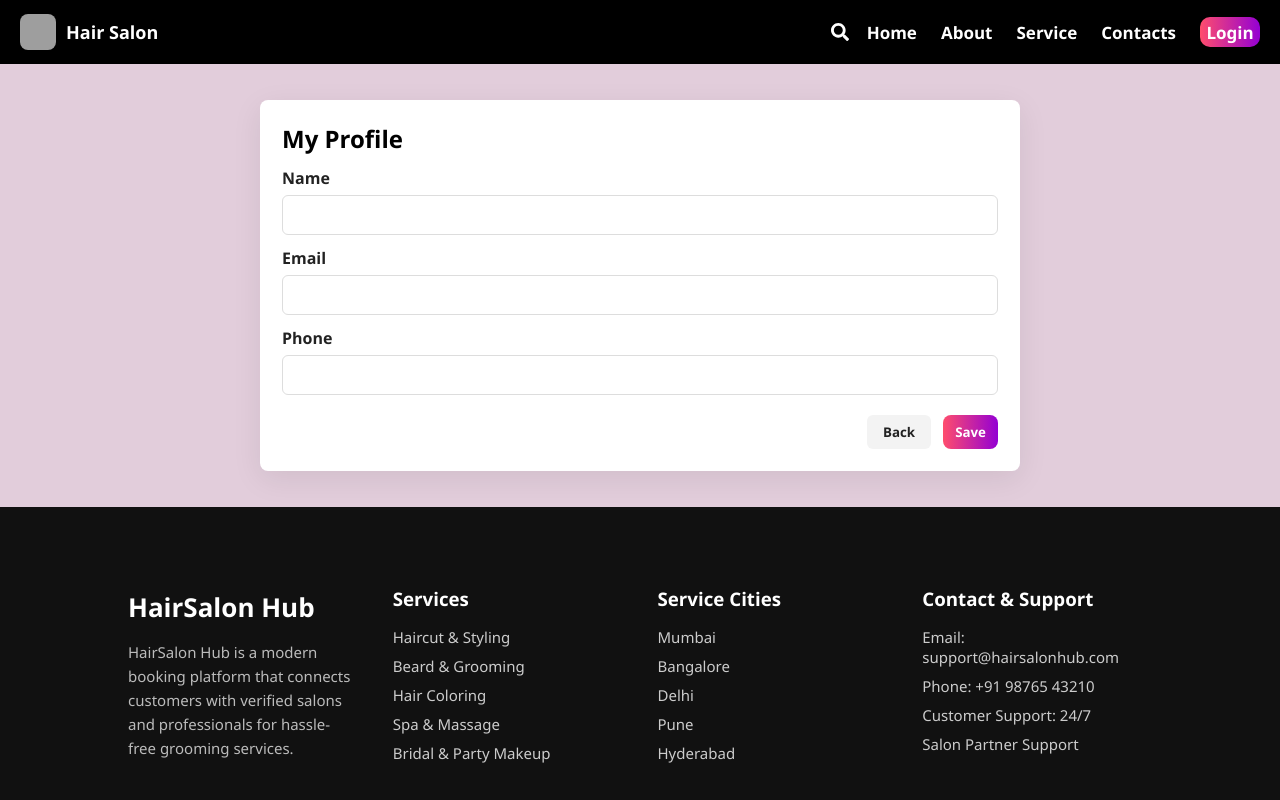
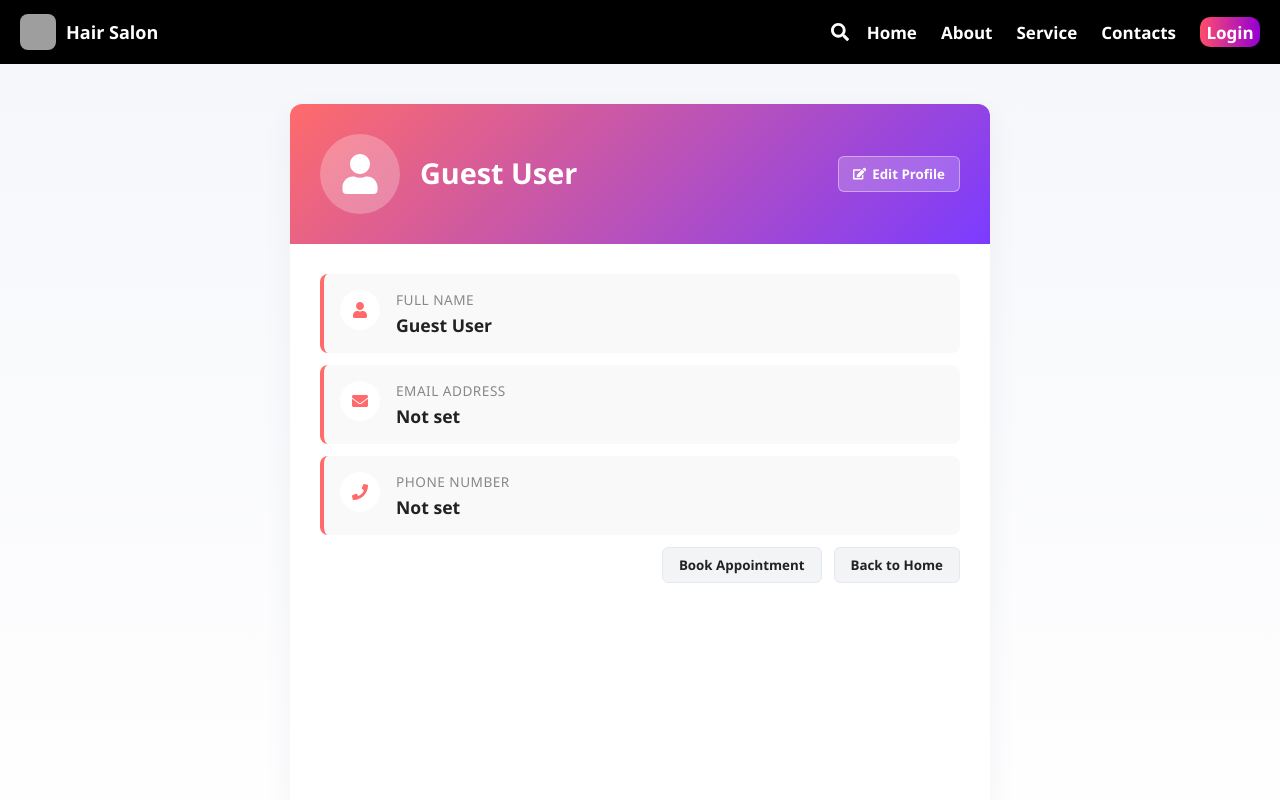
Before and after one commit to Omkar1307/HairSaloon, a React app in the folder frontend/: page /profile in a window 1280 px wide. Shown: the top 800 px of the page. Built offline with nearby package versions, Linux system fonts and the light colour scheme; grey boxes are pictures that could not be loaded; the HTML template or start-up script is replaced by a standard one.

Commit message:
profile page update

```diff
--- a/frontend/src/Pages/Profile.css
+++ b/frontend/src/Pages/Profile.css
@@ -1,12 +1,202 @@
-.profile-page { display:flex; justify-content:center; padding:36px 16px; }
-.profile-card { width:100%; max-width:760px; background:#fff; padding:22px; border-radius:8px; box-shadow:0 8px 30px rgba(0,0,0,0.08); }
-.profile-card h2 { margin:0 0 12px 0; }
-.profile-form { display:flex; flex-direction:column; gap:12px; }
-.profile-form label { display:flex; flex-direction:column; font-weight:600; color:#222; }
-.profile-form input { margin-top:6px; padding:10px 12px; border:1px solid #ddd; border-radius:6px; }
-.profile-actions { display:flex; gap:12px; justify-content:flex-end; margin-top:8px; }
-.btn { padding:8px 14px; border-radius:8px; cursor:pointer; border:none; }
-.btn.primary { background:linear-gradient(to right,#ff4d6d,darkviolet); color:#fff; font-weight:700; }
-.btn.secondary { background:#f3f3f3; color:#222; }
-.profile-error { color:#b30; font-weight:700; }
-.profile-success { color:#0a8; font-weight:700; }
+.profile-page {
+  display: flex;
+  justify-content: center;
+  padding: 40px 16px;
+  background: linear-gradient(180deg, #f6f7fb, #fff);
+  min-height: 100vh;
+}
+
+.profile-container {
+  width: 100%;
+  max-width: 700px;
+  background: #fff;
+  border-radius: 12px;
+  box-shadow: 0 10px 30px rgba(41,52,90,0.06);
+  overflow: hidden;
+}
+
+.profile-header {
+  display: flex;
+  align-items: center;
+  gap: 20px;
+  padding: 30px;
+  background: linear-gradient(135deg, #ff6b6b 0%, #7b3bff 100%);
+  color: #fff;
+  position: relative;
+}
+
+.profile-avatar {
+  width: 80px;
+  height: 80px;
+  border-radius: 50%;
+  background: rgba(255,255,255,0.25);
+  display: flex;
+  align-items: center;
+  justify-content: center;
+  flex-shrink: 0;
+}
+
+.avatar-icon { font-size: 40px; }
+
+.profile-header h1 { margin: 0; font-size: 1.8rem; }
+.profile-subtitle { margin: 4px 0 0; opacity: 0.9; }
+
+.btn-edit {
+  margin-left: auto;
+  padding: 8px 14px;
+  background: rgba(255,255,255,0.2);
+  border: 1px solid rgba(255,255,255,0.4);
+  color: #fff;
+  border-radius: 6px;
+  cursor: pointer;
+  display: flex;
+  align-items: center;
+  gap: 6px;
+  font-weight: 600;
+  transition: all 0.2s;
+}
+
+.btn-edit:hover { background: rgba(255,255,255,0.3); }
+
+.profile-info {
+  padding: 30px;
+}
+
+.info-item {
+  display: flex;
+  align-items: flex-start;
+  gap: 16px;
+  padding: 16px;
+  margin-bottom: 12px;
+  background: #f9f9f9;
+  border-radius: 8px;
+  border-left: 4px solid #ff6b6b;
+}
+
+.info-icon {
+  width: 40px;
+  height: 40px;
+  border-radius: 50%;
+  background: #fff;
+  display: flex;
+  align-items: center;
+  justify-content: center;
+  color: #ff6b6b;
+  flex-shrink: 0;
+}
+
+.info-label {
+  margin: 0;
+  font-size: 0.85rem;
+  color: #888;
+  text-transform: uppercase;
+  letter-spacing: 0.5px;
+}
+
+.info-value {
+  margin: 4px 0 0;
+  font-size: 1.1rem;
+  color: #222;
+  font-weight: 600;
+}
+
+.profile-form {
+  display: flex;
+  flex-direction: column;
+  gap: 16px;
+  padding: 30px;
+}
+
+.profile-form label {
+  display: flex;
+  flex-direction: column;
+  font-weight: 600;
+  color: #222;
+}
+
+.profile-form input {
+  margin-top: 8px;
+  padding: 12px;
+  border: 1px solid #e6e9f2;
+  border-radius: 8px;
+  font-size: 1rem;
+}
+
+.profile-form input:focus {
+  outline: none;
+  border-color: #ff6b6b;
+  box-shadow: 0 0 0 3px rgba(255,107,107,0.1);
+}
+
+.profile-actions, .form-actions {
+  display: flex;
+  gap: 12px;
+  justify-content: flex-end;
+  margin-top: 12px;
+  flex-wrap: wrap;
+}
+
+.btn {
+  padding: 10px 16px;
+  border-radius: 8px;
+  cursor: pointer;
+  border: none;
+  font-weight: 600;
+  transition: all 0.2s;
+}
+
+.btn.primary {
+  background: linear-gradient(90deg, #ff6b6b, #7b3bff);
+  color: #fff;
+}
+
+.btn.primary:hover {
+  transform: translateY(-2px);
+  box-shadow: 0 6px 15px rgba(255,107,107,0.3);
+}
+
+.btn.secondary {
+  background: #f3f4f6;
+  color: #222;
+  border: 1px solid #e6e9f2;
+}
+
+.btn.secondary:hover {
+  background: #e5e7eb;
+}
+
+.profile-error {
+  color: #d32f2f;
+  font-weight: 600;
+  padding: 10px 12px;
+  background: #ffebee;
+  border-radius: 6px;
+  margin: -8px 0 0 0;
+}
+
+.profile-success {
+  color: #0f9d58;
+  font-weight: 600;
+  padding: 10px 12px;
+  background: #e8f5e9;
+  border-radius: 6px;
+  margin: -8px 0 0 0;
+}
+
+@media (max-width: 600px) {
+  .profile-header {
+    flex-direction: column;
+    text-align: center;
+    padding: 24px;
+  }
+
+  .btn-edit { margin-left: 0; width: 100%; }
+
+  .profile-header h1 { font-size: 1.4rem; }
+
+  .profile-info,
+  .profile-form { padding: 20px; }
+
+  .profile-actions, .form-actions { flex-direction: column; }
+  .btn { width: 100%; }
+}
--- a/frontend/src/Pages/Profile.jsx
+++ b/frontend/src/Pages/Profile.jsx
@@ -2,122 +2,199 @@ import React, { useEffect, useState } from "react";
 import "./Profile.css";
 import axios from "axios";
 import { useNavigate } from "react-router-dom";
+import { FaUser, FaEnvelope, FaPhone, FaEdit } from "react-icons/fa";
 
 function Profile() {
   const navigate = useNavigate();
-  const [name, setName] = useState("");
+  const [name, setName] = useState("Guest User");
   const [email, setEmail] = useState("");
   const [phone, setPhone] = useState("");
+  const [isEditing, setIsEditing] = useState(false);
+  const [editForm, setEditForm] = useState({ name: "", email: "", phone: "" });
   const [loading, setLoading] = useState(false);
   const [error, setError] = useState("");
   const [success, setSuccess] = useState("");
 
   useEffect(() => {
+    // Try to get user email from localStorage after login
+    const userEmail = localStorage.getItem("userEmail");
+    if (userEmail) {
+      setEmail(userEmail);
+      setEditForm((f) => ({ ...f, email: userEmail }));
+    }
+
     // Try localStorage first
     const stored = localStorage.getItem("profile");
     if (stored) {
       try {
         const p = JSON.parse(stored);
-        setName(p.name || "");
-        setEmail(p.email || "");
+        setName(p.name || "Guest User");
+        setEmail(p.email || userEmail || "");
         setPhone(p.phone || "");
+        setEditForm({ name: p.name || "", email: p.email || userEmail || "", phone: p.phone || "" });
         return;
       } catch (e) {
         // ignore parse error
       }
     }
 
-    // If token exists, try fetching from API (best-effort)
-    const token = localStorage.getItem("token");
-    if (!token) return;
+    // Pre-fill form with current values
+    setEditForm({ name, email, phone });
+  }, []);
 
-    (async () => {
-      setLoading(true);
-      try {
-        const res = await axios.get("http://localhost:8081/api/auth/me", {
-          headers: { Authorization: `Bearer ${token}` },
-        });
-        const d = res.data || {};
-        setName(d.name || d.fullName || "");
-        setEmail(d.email || "");
-        setPhone(d.mobile || d.phone || "");
-      } catch (err) {
-        // ignore — this is optional
-      } finally {
-        setLoading(false);
-      }
-    })();
-  }, []);
+  const handleEdit = () => {
+    setEditForm({ name, email, phone });
+    setIsEditing(true);
+  };
+
+  const handleCancel = () => {
+    setIsEditing(false);
+    setError("");
+  };
+
+  const handleInputChange = (e) => {
+    const { name, value } = e.target;
+    setEditForm((f) => ({ ...f, [name]: value }));
+  };
 
   const handleSave = async (e) => {
     e.preventDefault();
     setError("");
     setSuccess("");
 
-    if (!name || !email) {
+    if (!editForm.name || !editForm.email) {
       setError("Name and email are required");
       return;
     }
 
-    const payload = { name, email, phone };
-
-    const token = localStorage.getItem("token");
-    if (token) {
     try {
       setLoading(true);
-        // Try to update on server if endpoint exists — best-effort
-        await axios.put("http://localhost:8081/api/auth/update", payload, {
-          headers: { Authorization: `Bearer ${token}` },
-        });
-        setSuccess("Profile updated");
+      const payload = editForm;
+
+      // Save to localStorage
+      localStorage.setItem("profile", JSON.stringify(payload));
+
+      // Update state
+      setName(payload.name);
+      setEmail(payload.email);
+      setPhone(payload.phone);
+
+      setSuccess("Profile updated successfully!");
+      setIsEditing(false);
+      setTimeout(() => setSuccess(""), 3000);
     } catch (err) {
-        // If server fails, fallback to localStorage
-        localStorage.setItem("profile", JSON.stringify(payload));
-        setSuccess("Saved locally (server update failed)");
+      setError("Failed to update profile");
     } finally {
       setLoading(false);
     }
-    } else {
-      // No token — save to localStorage for demo purposes
-      localStorage.setItem("profile", JSON.stringify(payload));
-      setSuccess("Profile saved locally");
-    }
   };
-
-  const handleBack = () => navigate("/");
 
   return (
     <div className="profile-page">
-      <div className="profile-card">
-        <h2>My Profile</h2>
-        <form onSubmit={handleSave} className="profile-form">
+      <div className="profile-container">
+        <div className="profile-header">
+          <div className="profile-avatar">
+            <FaUser className="avatar-icon" />
+          </div>
+          <div>
+            <h1>{name}</h1>
+            <p className="profile-subtitle">{email}</p>
+          </div>
+          {!isEditing && (
+            <button className="btn-edit" onClick={handleEdit}>
+              <FaEdit /> Edit Profile
+            </button>
+          )}
+        </div>
+
+        {!isEditing ? (
+          <div className="profile-info">
+            <div className="info-item">
+              <div className="info-icon">
+                <FaUser />
+              </div>
+              <div>
+                <p className="info-label">Full Name</p>
+                <p className="info-value">{name || "Not set"}</p>
+              </div>
+            </div>
+
+            <div className="info-item">
+              <div className="info-icon">
+                <FaEnvelope />
+              </div>
+              <div>
+                <p className="info-label">Email Address</p>
+                <p className="info-value">{email || "Not set"}</p>
+              </div>
+            </div>
+
+            <div className="info-item">
+              <div className="info-icon">
+                <FaPhone />
+              </div>
+              <div>
+                <p className="info-label">Phone Number</p>
+                <p className="info-value">{phone || "Not set"}</p>
+              </div>
+            </div>
+
+            <div className="profile-actions">
+              <button className="btn secondary" onClick={() => navigate("/book-appointment")}>
+                Book Appointment
+              </button>
+              <button className="btn secondary" onClick={() => navigate("/")}>
+                Back to Home
+              </button>
+            </div>
+          </div>
+        ) : (
+          <form className="profile-form" onSubmit={handleSave}>
             <label>
-            Name
-            <input value={name} onChange={(e) => setName(e.target.value)} />
+              Full Name
+              <input
+                type="text"
+                name="name"
+                value={editForm.name}
+                onChange={handleInputChange}
+                required
+              />
             </label>
 
             <label>
-            Email
-            <input value={email} onChange={(e) => setEmail(e.target.value)} />
+              Email Address
+              <input
+                type="email"
+                name="email"
+                value={editForm.email}
+                onChange={handleInputChange}
+                required
+              />
             </label>
 
             <label>
-            Phone
-            <input value={phone} onChange={(e) => setPhone(e.target.value)} />
+              Phone Number
+              <input
+                type="tel"
+                name="phone"
+                value={editForm.phone}
+                onChange={handleInputChange}
+              />
             </label>
 
             {error && <div className="profile-error">{error}</div>}
             {success && <div className="profile-success">{success}</div>}
 
-          <div className="profile-actions">
-            <button type="button" className="btn secondary" onClick={handleBack}>
-              Back
+            <div className="form-actions">
+              <button type="button" className="btn secondary" onClick={handleCancel} disabled={loading}>
+                Cancel
               </button>
               <button type="submit" className="btn primary" disabled={loading}>
-              {loading ? "Saving..." : "Save"}
+                {loading ? "Saving..." : "Save Changes"}
               </button>
             </div>
           </form>
+        )}
       </div>
     </div>
   );
```
Lines whose indentation alone changed are shown as unchanged.
